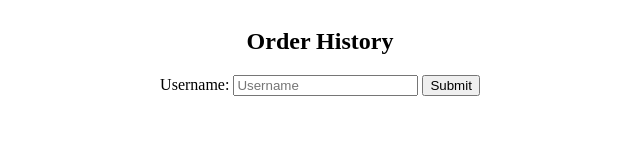
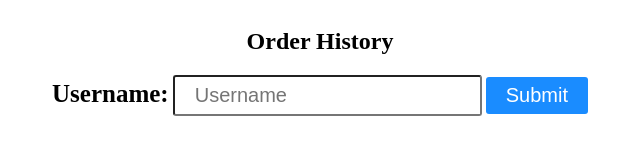
Before and after one commit to dnyaneshwar2023/esop-trading-ui, a plain HTML site: page order-history.html in a window 1280 px wide. Shown: the whole page, without its empty margins (320-960 px from the left). Drawn offline with Linux system fonts and the light colour scheme.

Commit message:
Link styles

```diff
--- a/order-history.html
+++ b/order-history.html
@@ -5,6 +5,8 @@
     <meta charset="UTF-8">
     <meta http-equiv="X-UA-Compatible" content="IE=edge">
     <meta name="viewport" content="width=device-width, initial-scale=1.0">
+    <link rel="stylesheet" href="./css/index.css">
+
     <link rel="stylesheet" href="./css/order-history.css">
     <title>Order History</title>
 </head>
@@ -19,7 +21,7 @@
             <label for="username">Username:</label>
             <input id="username" type="text" name="username" placeholder="Username">
 
-            <button id="submit" type="submit">Submit </button>
+            <button class="submitbutton" id="submit" type="submit">Submit </button>
         </form>
         <div id="orders" class="container"></div>
     </div>
```
